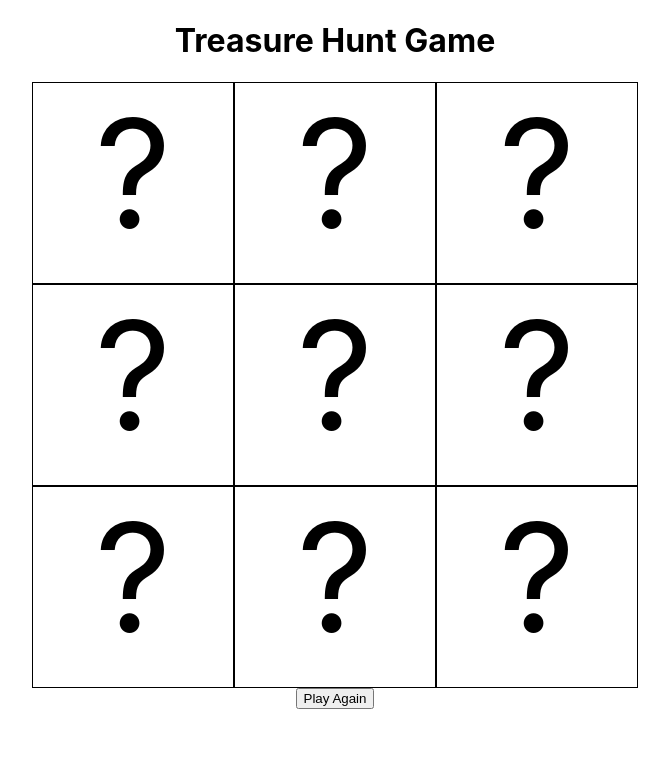
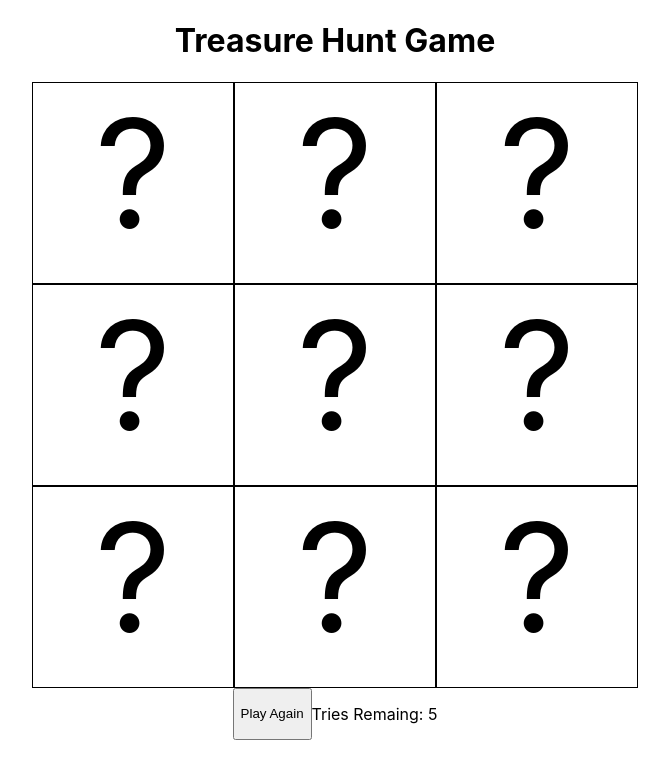
Before and after one commit to learn-academy-2023-golf/treasurehunt-TheLavitz, a React (Create React App) app: page / in a window 1280 px wide. Shown: the top 778 px of the page, without its empty margins (305-974 px from the left). Built offline with nearby package versions, Linux system fonts and the light colour scheme.

Commit message:
Added a counter that counts down from 5

```diff
--- a/src/App.js
+++ b/src/App.js
@@ -17,6 +17,7 @@ const App = () => {
 
   const [treasureLocation, setTreasureLocation] = useState(Math.floor(Math.random() * board.length))
   const [bombLocation, setbombLocation] = useState(Math.floor(Math.random() * board.length))
+  const [counter, setCounter] = useState(5)
 
   console.log("treasure:", treasureLocation)
   console.log("bomb:", bombLocation)
@@ -32,7 +33,9 @@ const App = () => {
       setBoard(updatedBoard)
     } else {
       updatedBoard[index] = "🌴"
-      setBoard(updatedBoard)}
+      setBoard(updatedBoard)
+      setCounter(counter - 1)
+    }
   }
 
   const handleRestart = () => {
@@ -50,6 +53,7 @@ const App = () => {
     setBoard(defaultBoard)
     setTreasureLocation(Math.floor(Math.random() * board.length))
     setbombLocation(Math.floor(Math.random() * board.length))
+    setCounter(5)
   }
 
   return (
@@ -67,6 +71,7 @@ const App = () => {
         )
       })}
       <button onClick={handleRestart}>Play Again</button>
+      <p>Tries Remaing: {counter}</p>
       </div>
     </>
   )
```
Also changed, not shown: 1 other file (tests, documents, lock files or other folders).
